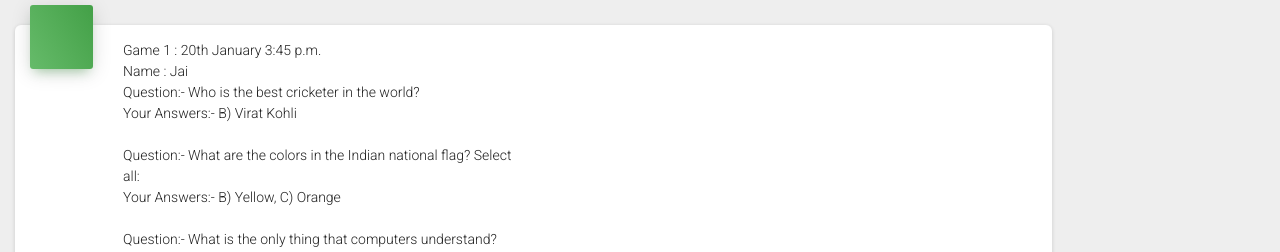
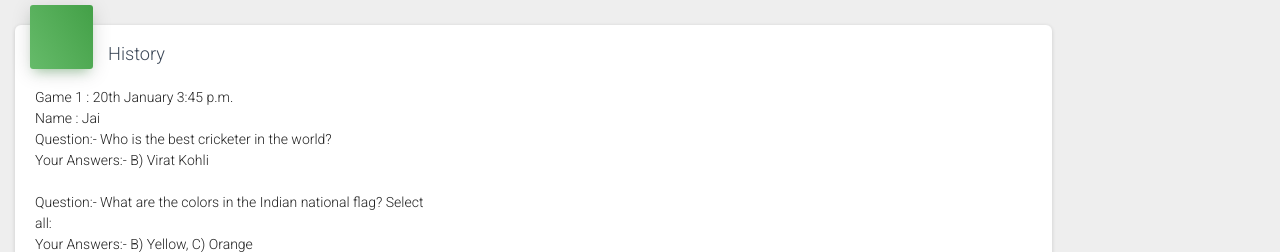
Before and after one commit to Jai-kishan/Trivia-App, a Django app: page /history/1/ in a window 1280 px wide. Shown: the top 252 px of the page. Run offline with Django 3.2, Linux system fonts and the light colour scheme; data comes from the database, SQL or seed files in the repository; both versions use the stored data as it was after the commit; some libraries are stand-ins or nearby versions.

Commit message:
Update history HTML page

```diff
--- a/Trivia/views.py
+++ b/Trivia/views.py
@@ -22,6 +22,11 @@
 
 
 def welcome_user(request,name):
+    # ---------comments-----------------------------------------------------#
+    # Listing the Questions and their Choices
+    # Collecting the data from the User and string in the models
+    # ------------------------ends here-------------------------------------#
+
     quest = Question.objects.all()
     index = request.POST.get('index',0)
     nextt = int(index)+1
@@ -32,7 +37,6 @@
         question_over = False
         if len(quest) == int(index):
             question_over = True
-
         else:
             ques = quest[int(index)]
 
--- a/templates/trivia/user_history.html
+++ b/templates/trivia/user_history.html
@@ -8,12 +8,10 @@
 			<i class="material-icons">&#xE894;</i>
 		</div>
 		<div class="card-content">
+			<h4 class="card-title">History</h4>
 			<div class="row">
 				<div class="col-md-5">
 					{% for rec in records %}
-
-
-
 						Game {{forloop.counter}}  : {{ rec.created|date:"dS F f a" }} <br>
 						Name : {{rec.name}}	<br>
 
@@ -23,8 +21,6 @@
 								Your Answers:- {{response.0}} <br> <br>
 						{% endfor %}
 
-					<br> <br>
-
 					{% endfor %}
                 </div>
             </div>
```
Also changed, not shown: trivia.sqlite3. Lines whose indentation alone changed are shown as unchanged.
